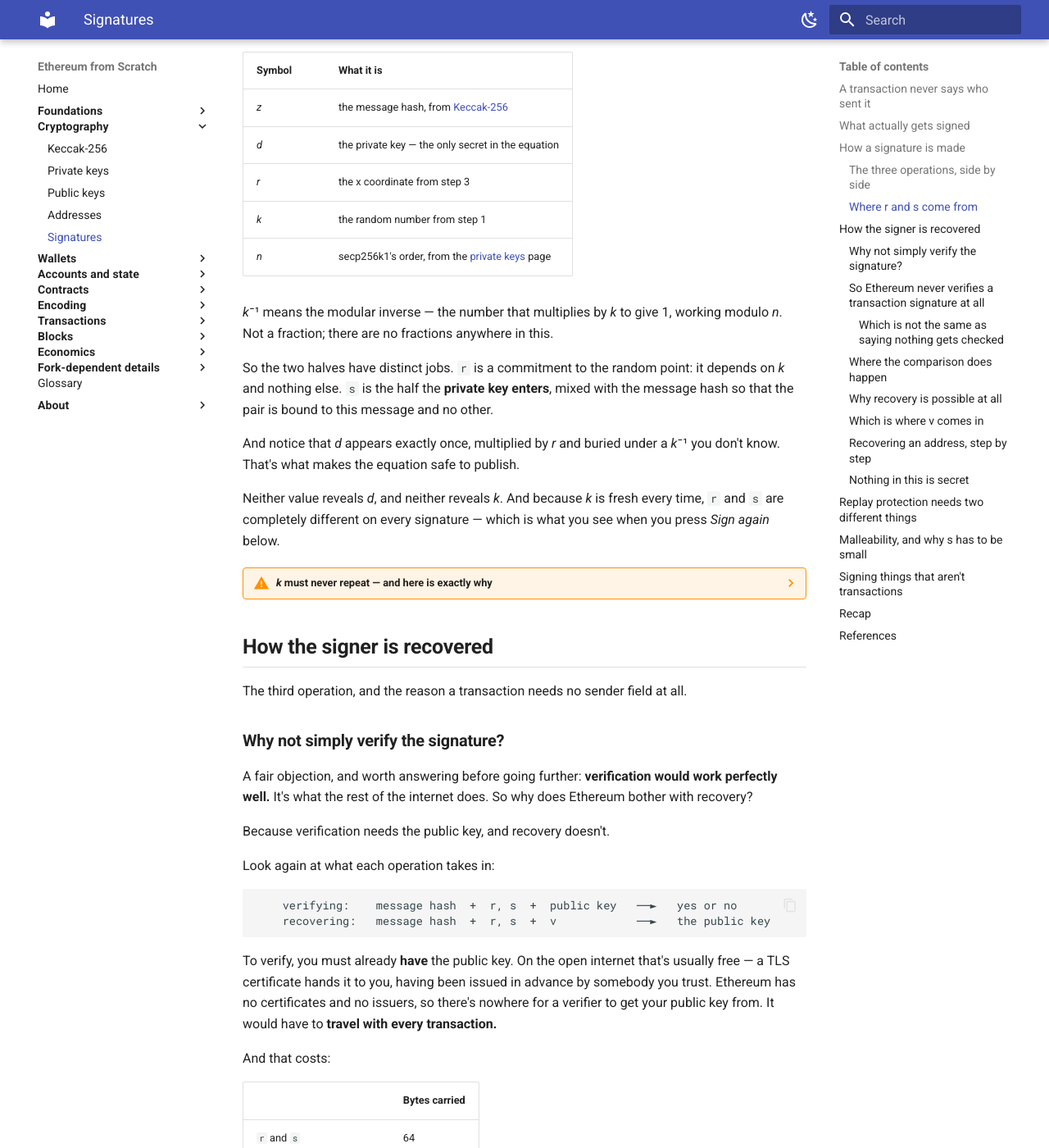
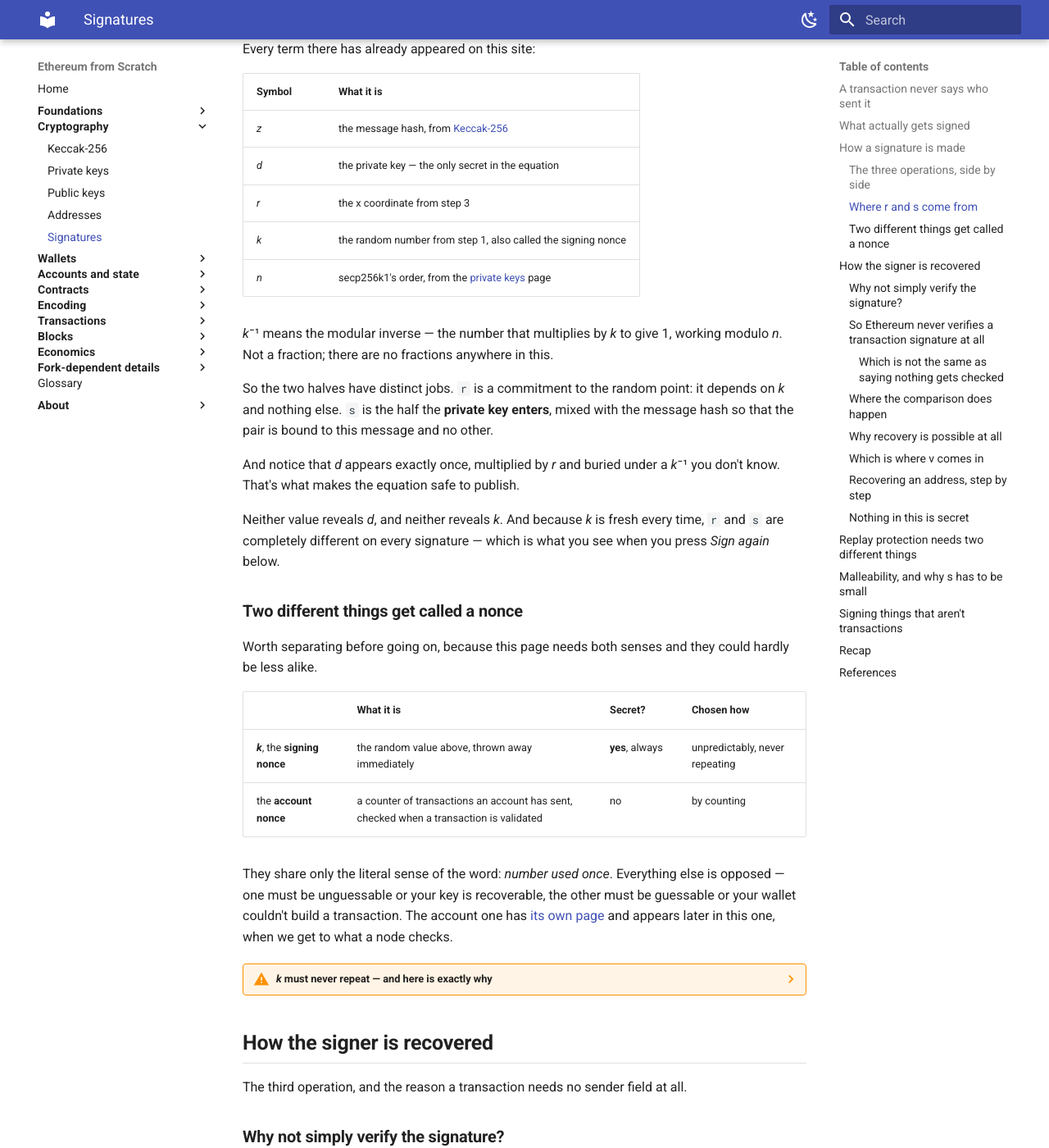
Before and after one commit to davide-stocco/ethereum-from-scratch, an MkDocs documentation site: the page built from docs/crypto/signatures.md, in a window 1280 px wide and 1400 px high, scrolled down 2155 px. Shown: the whole window at 82% size. Built offline with MkDocs 1.6.1 and Material for MkDocs 9.7.7, drawn with Linux system fonts in a browser that asks for light colours; some of the changed text lies outside the part shown.

Commit message:
Name k as the signing nonce, and separate the two senses
Asked whether the signatures page explains its nonce without the nonce
page, the answer was no - not because k is badly explained, but because
of an ambiguity I had not noticed.

k is introduced well: a random secret number, used once and thrown away.
But the page never says k is also called a nonce, and then uses the bare
word to mean it twice - the Android RNG failure, and a verification note.
Meanwhile it uses the same bare word six times for the account counter,
linked. So a reader meeting "wallets repeat nonces" had every reason to
think the Android bug involved account nonces, which is wrong.

Fixes: k is named as the signing nonce where it is introduced and in the
symbol table; the two places that meant k now say k; and a short section
tables the two senses against each other. The contrast is the useful
part - one must be unguessable or your key is recoverable, the other must
be guessable or your wallet could not build a transaction.

Written as a visible section rather than a box. The page uses both senses
in its own main text, so putting the disambiguation behind a click would
defeat it, and an open box would break the convention that reserves those
for stub notices, date stamps, danger and definitions.

Swept the page afterwards: every remaining unqualified "nonce" is the
account sense.

```diff
--- a/docs/crypto/signatures.md
+++ b/docs/crypto/signatures.md
@@ -63,7 +63,7 @@ The rest of this section covers **signing**. Recovery follows after it.
 
 Signing a message hash **z** with a private key **d** goes like this:
 
-1. Pick a **random secret number**, called *k*, used once and then thrown away.
+1. Pick a **random secret number**, called *k*, used once and then thrown away. It has a second name you'll meet constantly — the **signing nonce** — on which see the warning below.
 2. Compute the curve point *k* × G, the same multiplication from the [public keys](public-keys.md) page. Call it **R**.
 3. **`r` is the x coordinate of R.**
 4. **`s` is computed from** the message hash, `r`, the private key and *k*:
@@ -79,7 +79,7 @@ Every term there has already appeared on this site:
 | *z* | the message hash, from [Keccak-256](keccak256.md) |
 | *d* | the private key — the only secret in the equation |
 | *r* | the x coordinate from step 3 |
-| *k* | the random number from step 1 |
+| *k* | the random number from step 1, also called the signing nonce |
 | *n* | secp256k1's order, from the [private keys](private-keys.md) page |
 
 *k*⁻¹ means the modular inverse — the number that multiplies by *k* to give 1, working modulo *n*. Not a fraction; there are no fractions anywhere in this.
@@ -89,6 +89,17 @@ So the two halves have distinct jobs. `r` is a commitment to the random point: i
 And notice that *d* appears exactly once, multiplied by *r* and buried under a *k*⁻¹ you don't know. That's what makes the equation safe to publish.
 
 Neither value reveals *d*, and neither reveals *k*. And because *k* is fresh every time, `r` and `s` are completely different on every signature — which is what you see when you press *Sign again* below.
+
+### Two different things get called a nonce
+
+Worth separating before going on, because this page needs both senses and they could hardly be less alike.
+
+| | What it is | Secret? | Chosen how |
+| --- | --- | --- | --- |
+| ***k***, the **signing nonce** | the random value above, thrown away immediately | **yes**, always | unpredictably, never repeating |
+| the **account nonce** | a counter of transactions an account has sent, checked when a transaction is validated | no | by counting |
+
+They share only the literal sense of the word: *number used once*. Everything else is opposed — one must be unguessable or your key is recoverable, the other must be guessable or your wallet couldn't build a transaction. The account one has [its own page](../accounts/nonce.md) and appears later in this one, when we get to what a node checks.
 
 ??? warning "*k* must never repeat — and here is exactly why"
 
```
Also changed, not shown: other parts of docs/crypto/signatures.md (+2 -2 lines).
